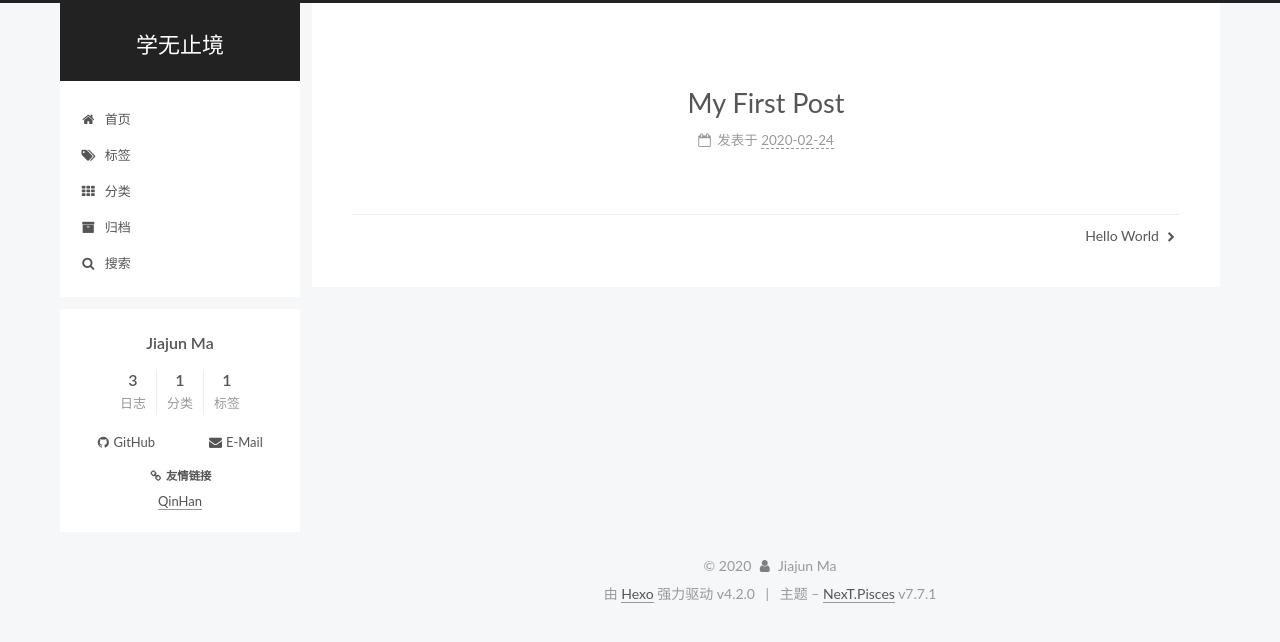
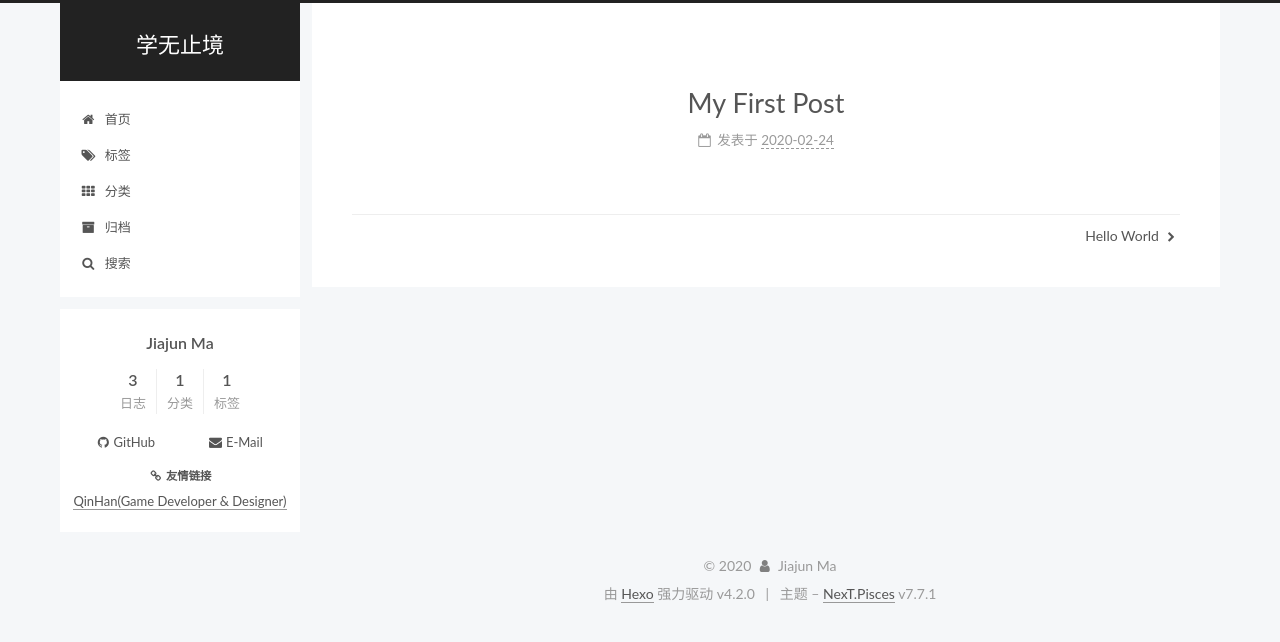
Before and after one commit to qq19971017/qq19971017.github.io, a plain HTML site: page 2020/02/24/My-First-Post/index.html in a window 1280 px wide. Drawn offline with Linux system fonts and the light colour scheme.

Commit message:
Site updated: 2020-03-01 00:51:59

```diff
--- a/2020/02/24/My-First-Post/index.html
+++ b/2020/02/24/My-First-Post/index.html
@@ -347,7 +347,7 @@
     </div>
     <ul class="links-of-blogroll-list">
         <li class="links-of-blogroll-item">
-          <a href="https://qinhan.site/" title="https:&#x2F;&#x2F;qinhan.site&#x2F;" rel="noopener" target="_blank">QinHan</a>
+          <a href="https://qinhan.site/" title="https:&#x2F;&#x2F;qinhan.site&#x2F;" rel="noopener" target="_blank">QinHan(Game Developer & Designer)</a>
         </li>
     </ul>
   </div>
```
Also changed, not shown: 2020/02/27/hello-world/index.html (+1 -1 lines), 2020/02/28/JVM学习笔记(1)——JVM整体概念/index.html (+1 -1 lines), archives/2020/02/index.html (+1 -1 lines), archives/2020/index.html (+1 -1 lines), archives/index.html (+1 -1 lines), categories/JVM-学习/index.html (+1 -1 lines), categories/index.html (+1 -1 lines), index.html (+1 -1 lines), tags/JVM/index.html (+1 -1 lines), tags/index.html (+1 -1 lines).
